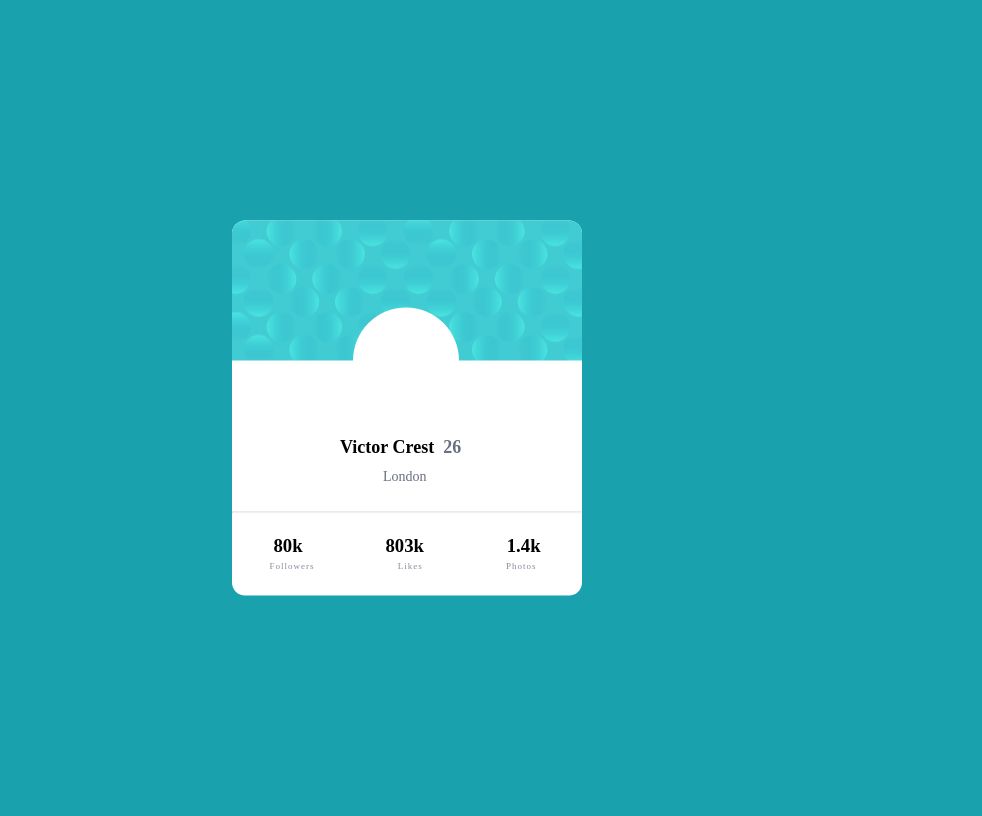
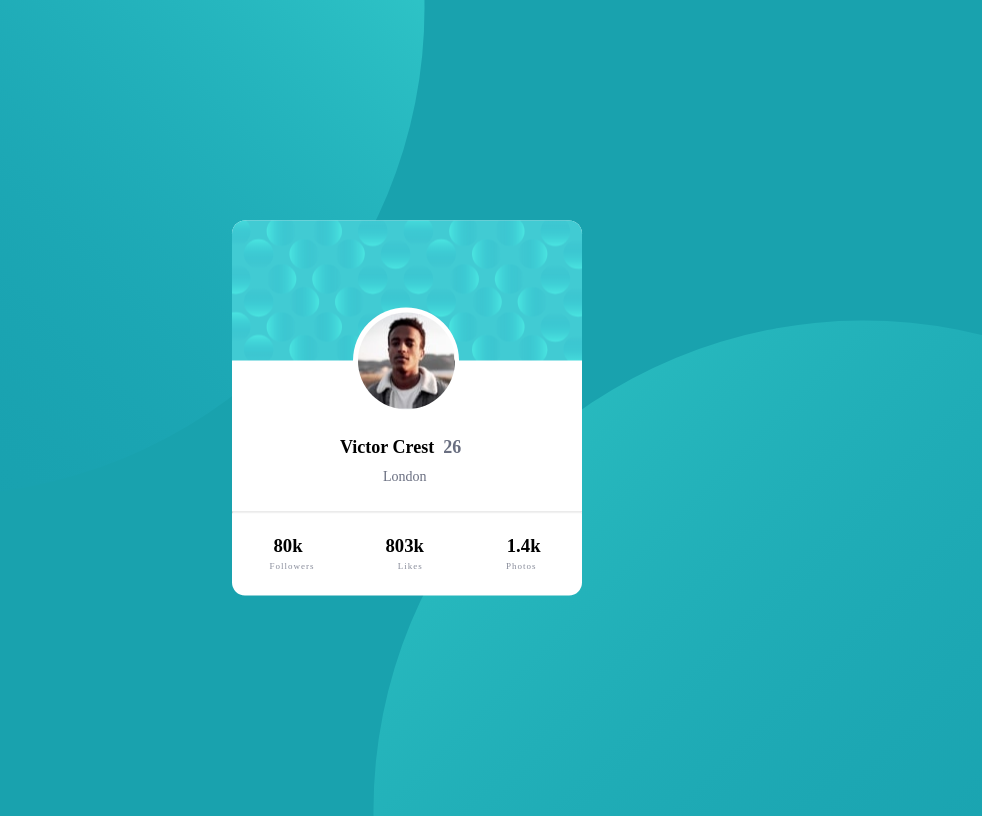
Before and after one commit to Md-Saif-Ryen/profile-card-detail, a plain HTML site: page index.html in a window 1280 px wide. Shown: the whole page, without its empty margins (241-1223 px from the left). Drawn offline with Linux system fonts and the light colour scheme; the site is published under a folder, as on GitHub Pages, so addresses that start at the root find nothing.

Commit message:
final commit

```diff
--- a/style.css
+++ b/style.css
@@ -12,7 +12,7 @@
     width: 100%;
     height: 100vh;
     background-color: var(--bg-color);
-    background-image: url(/images/bg-pattern-bottom.svg) , url(/images/bg-pattern-top.svg);
+    background-image: url(./images/bg-pattern-bottom.svg) , url(./images/bg-pattern-top.svg);
     background-repeat: no-repeat;
     background-position:top 40vh left 48vw, bottom 40vh right 48vw;
     background-repeat: no-repeat,no-repeat;
@@ -38,7 +38,7 @@
     z-index: -98;
 }
 .profile::after{
-    background-image: url(../images/image-victor.jpg);
+    background-image: url(./images/image-victor.jpg);
     content: '';
     width:97px;
     height: 97px;
```
